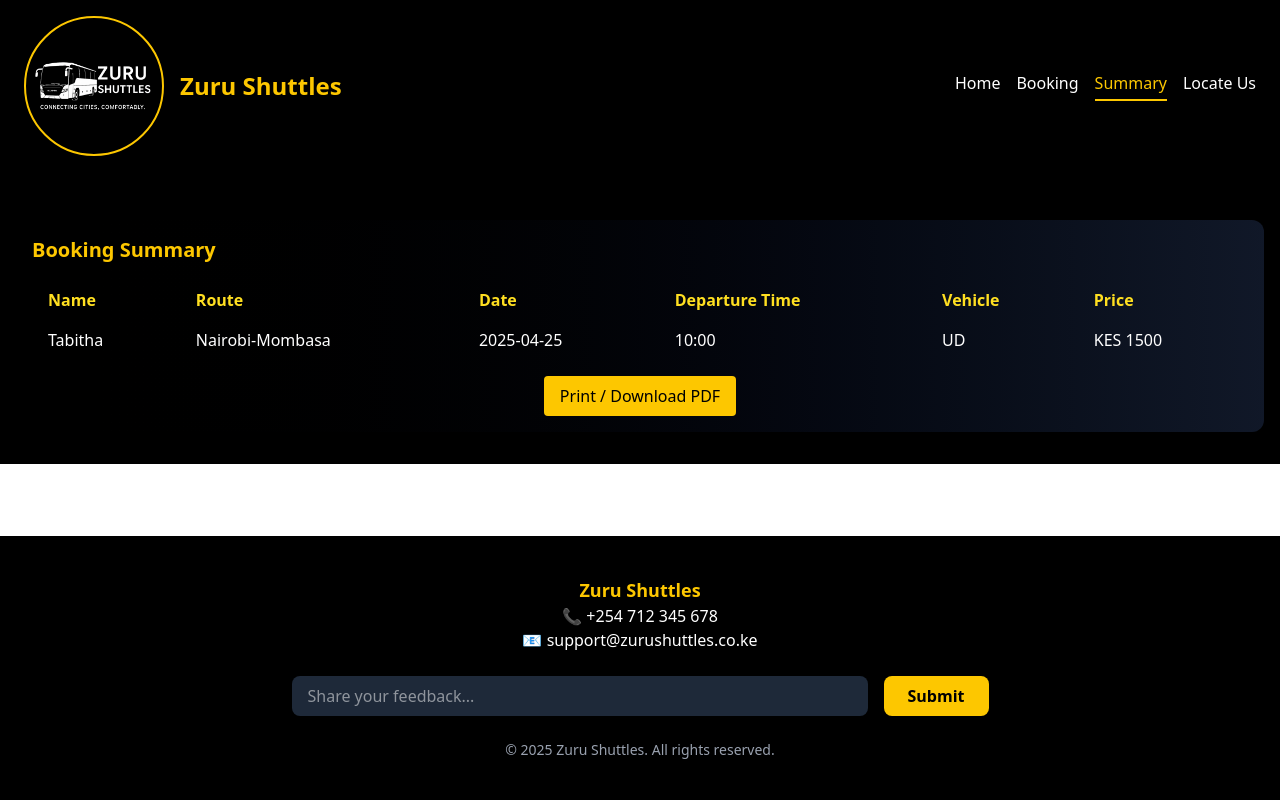
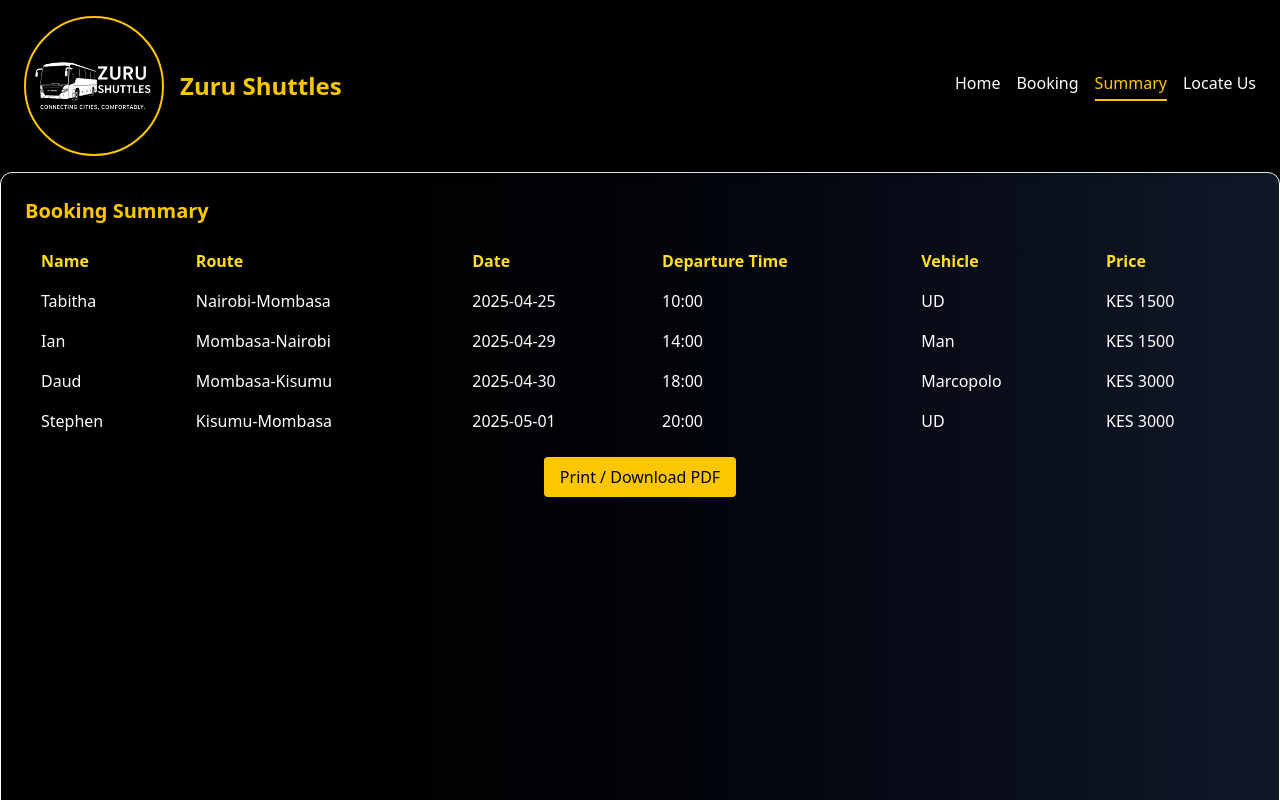
Before and after one commit to DaudElmoge/project-phase-2, a React (Vite) app: page /summary in a window 1280 px wide. Shown: the top 800 px of the page. Built offline with nearby package versions, Linux system fonts and the light colour scheme; data requests are answered from the project's data file.

Commit message:
added toaster

```diff
--- a/db.json
+++ b/db.json
@@ -78,6 +78,33 @@
       "departureDate": "2025-04-25",
       "departureTime": "10:00",
       "price": "KES 1500"
+    },
+    {
+      "id": "09d3",
+      "name": "Ian",
+      "route": "Mombasa-Nairobi",
+      "vehicle": "Man",
+      "departureDate": "2025-04-29",
+      "departureTime": "14:00",
+      "price": "KES 1500"
+    },
+    {
+      "id": "0297",
+      "name": "Daud",
+      "route": "Mombasa-Kisumu",
+      "vehicle": "Marcopolo",
+      "departureDate": "2025-04-30",
+      "departureTime": "18:00",
+      "price": "KES 3000"
+    },
+    {
+      "id": "d147",
+      "name": "Stephen",
+      "route": "Kisumu-Mombasa",
+      "vehicle": "UD",
+      "departureDate": "2025-05-01",
+      "departureTime": "20:00",
+      "price": "KES 3000"
     }
   ]
 }
--- a/package.json
+++ b/package.json
@@ -15,6 +15,7 @@
     "react": "^19.0.0",
     "react-dom": "^19.0.0",
     "react-router-dom": "^6.30.0",
+    "react-toastify": "^11.0.5",
     "tailwindcss": "^4.1.4"
   },
   "devDependencies": {
--- a/src/App.jsx
+++ b/src/App.jsx
@@ -2,17 +2,31 @@
 import Header from "./components/Header";
 import Footer from "./components/Footer";
 import { Outlet } from "react-router-dom";
+import { ToastContainer } from "react-toastify";
+import "react-toastify/dist/ReactToastify.css";
 
 function App() {
   return (
     <div className="flex flex-col min-h-screen">
       <Header />
       <main className="flex-1">
-        <Outlet />{""}
+        <Outlet />
+        {""}
       </main>
       <Footer />
+      <ToastContainer
+        position="top-center"
+        autoClose={10000}
+        hideProgressBar={false}
+        newestOnTop={false}
+        closeOnClick
+        rtl={false}
+        pauseOnFocusLoss
+        draggable
+        pauseOnHover
+        theme="dark" // optional theme
+      />
     </div>
-
   );
 }
 
--- a/src/components/BookingForm.jsx
+++ b/src/components/BookingForm.jsx
@@ -1,4 +1,5 @@
 import { useState, useEffect } from "react";
+import { toast } from "react-toastify";
 
 function BookingForm() {
   const [name, setName] = useState("");
@@ -61,7 +62,7 @@
     })
       .then((res) => res.json())
       .then(() => {
-        alert("Booking successful");
+        toast.success("Booking successful");
         setName("");
         setRoute("");
         setVehicle("");
@@ -73,6 +74,7 @@
       .catch((error) => {
         console.error("Failed to submit booking", error);
         setError("Failed to submit booking");
+        toast.error("Failed to submit booking");
       });
   };
 
@@ -80,7 +82,7 @@
     <form
       onSubmit={handleSubmit}
       id="book"
-      className="max-w-full bg-gradient-to-r from-black to-gray-900 text-white p-6 rounded-xl shadow-lg border "
+      className="min-h-screen flex flex-col bg-gradient-to-r from-black to-gray-900 text-white p-6 rounded-xl shadow-lg border "
     >
       <h2 className="text-2xl font-bold text-yellow-400 text-center mb-4">
         Book a Seat
--- a/src/components/BookingSummary.jsx
+++ b/src/components/BookingSummary.jsx
@@ -30,9 +30,9 @@
   return (
     <div>
       <div
-        ref={printRef}// this will create a reference to the printRef div
+        ref={printRef} // this will create a reference to the printRef div
         // this will be used to get the contents of the printRef div
-        className="bg-gradient-to-r from-black to-gray-900 text-white mt-4 p-4 rounded-xl shadow-lg overflow-x-auto"
+        className=" min-h-screen flex flex-col bg-gradient-to-r from-black to-gray-900 text-white p-6 rounded-xl shadow-lg border"
       >
         <h2 className="text-xl font-semibold text-yellow-400 mb-4">
           Booking Summary
@@ -66,7 +66,7 @@
         </table>
         <div className="flex justify-center mt-4">
           <button
-            onClick={handlePrint}// this will create a reference to the printRef div
+            onClick={handlePrint} // this will create a reference to the printRef div
             // this will be used to get the contents of the printRef div
             // this will open the print dialog
             className="bg-yellow-400 text-black px-4 py-2 rounded hover:bg-yellow-300 transition cursor-pointer"
--- a/src/components/Footer.jsx
+++ b/src/components/Footer.jsx
@@ -1,4 +1,5 @@
 import React, { useState } from "react";
+import { toast } from "react-toastify";
 
 function Footer() {
   const [feedback, setFeedback] = useState("");
@@ -9,7 +10,7 @@
        alert("Please enter your feedback before submitting.");
        return;
      }
-     alert("Thank you for your feedback!");
+     toast.success("Thank you for your feedback!");
      setFeedback("");
    };
 
--- a/src/pages/SummaryPage.jsx
+++ b/src/pages/SummaryPage.jsx
@@ -1,10 +1,10 @@
 import BookingSummary from "../components/BookingSummary";
 
 function SummaryPage() {
-  return (
-    <div className="px-4 py-8 bg-black">
-      <BookingSummary />
-    </div>
-  );
+    return (
+      <div className="min-h-screen flex flex-col bg-black">
+        <BookingSummary />
+      </div>
+    );
 }
 export default SummaryPage;
```
Also changed, not shown: 1 other file (tests, documents, lock files or other folders).
